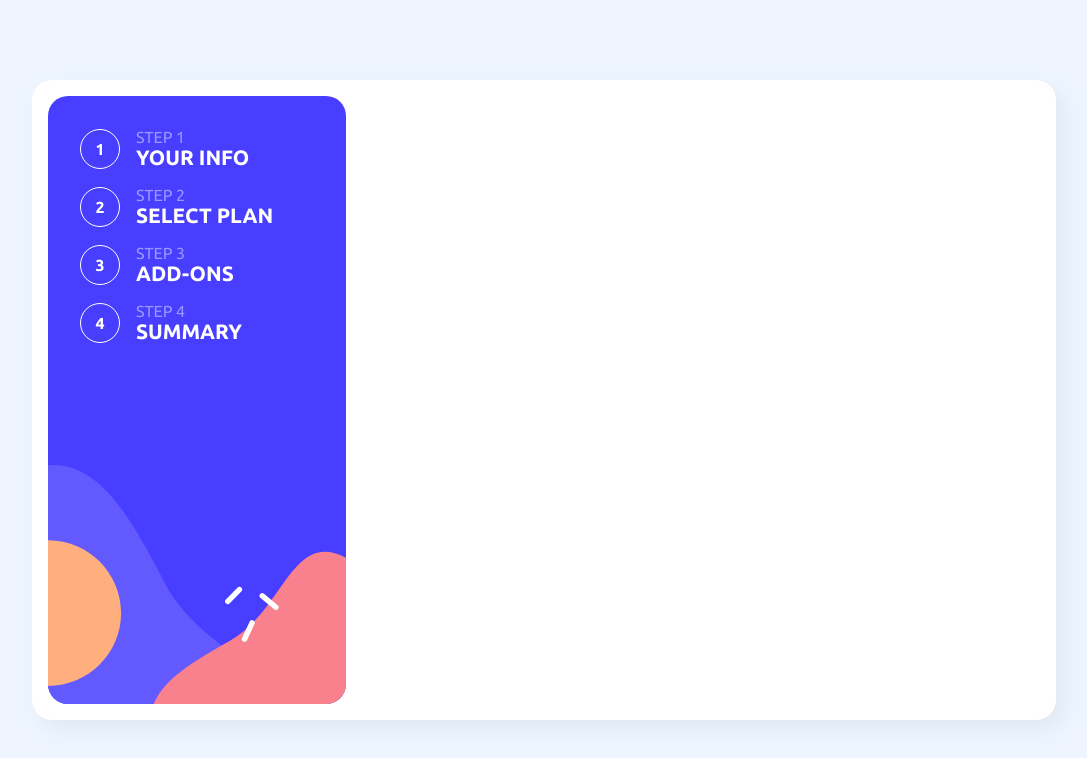
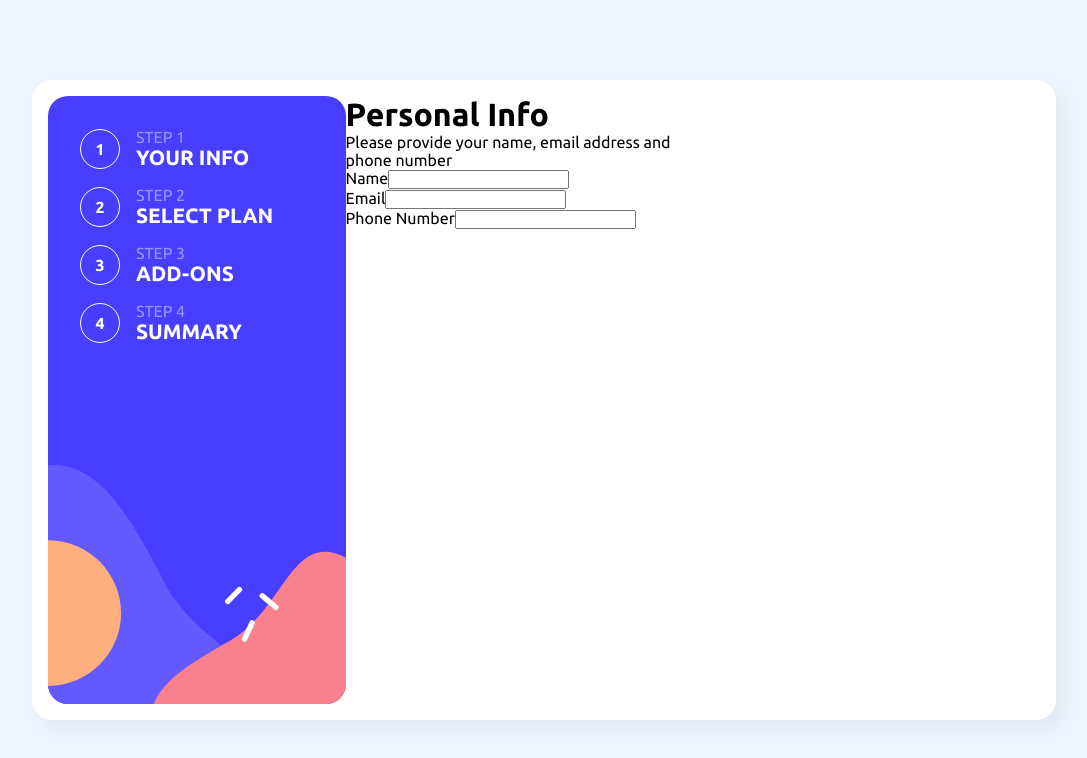
Before and after one commit to Pe-KaY/multi-step-form, an Angular app: page / in a window 1280 px wide. Shown: the top 758 px of the page, without its empty margins (96-1183 px from the left). Built offline with nearby package versions, Linux system fonts and the light colour scheme.

Commit message:
added personal info form

```diff
--- a/src/app/multistepform/multistepform.component.html
+++ b/src/app/multistepform/multistepform.component.html
@@ -31,5 +31,6 @@
   </div>
   <div class="form__rightSide">
     <!-- GUYS render your component here -->
+     <app-personalinfo></app-personalinfo>
   </div>
 </div>
--- a/src/app/multistepform/multistepform.component.ts
+++ b/src/app/multistepform/multistepform.component.ts
@@ -1,9 +1,10 @@
 import { Component } from '@angular/core';
+import { PersonalinfoComponent } from '../personalinfo/personalinfo.component';
 
 @Component({
   selector: 'app-multistepform',
   standalone: true,
-  imports: [],
+  imports: [ PersonalinfoComponent],
   templateUrl: './multistepform.component.html',
   styleUrl: './multistepform.component.css'
 })
--- a/src/app/personalinfo/personalinfo.component.css
+++ b/src/app/personalinfo/personalinfo.component.css
@@ -0,0 +1,6 @@
+.form__rightSide_modal {
+    width: 343px;
+    height: 376px;
+    background-color: white;
+    position: absolute;
+}
--- a/src/app/personalinfo/personalinfo.component.html
+++ b/src/app/personalinfo/personalinfo.component.html
@@ -1 +1,31 @@
-<p>personalinfo works!</p>
+<div class="form__rightSide_modal" >
+    <div class="personalInfo__header">
+        <h1>Personal Info</h1>
+        <p>Please provide your name, email address and phone number</p>
+    </div>
+    <div class="personalInfo__form">
+        <form>
+            <div>
+                <label for="name">Name</label>
+                <input type="text" id="name" formControlName="name">
+                <!-- <div *ngIf="form.controls.name.invalid && form.controls.name.touched" [class]="'error-msg'">
+                    Name is required.
+                  </div> -->
+            </div>
+            <div>
+                <label for="name">Email</label>
+                <input type="email" id="email" formControlName="email">
+                <!-- <div *ngIf="form.controls.email.invalid && form.controls.email.touched" [class]="'error-msg'">
+                    Email is required.
+                  </div> -->
+            </div>
+            <div>
+                <label for="phone">Phone Number</label>
+                <input type="tel" id="phone" formControlName="phone">
+                <!-- <div *ngIf="form.controls.phone.invalid && form.controls.phone.touched" [class]="'error-msg'">
+                    Phone number is required.
+                  </div> -->
+            </div>
+        </form>
+    </div>
+</div>
```
Also changed, not shown: src/app/personalinfo/personalinfo.component.ts (line endings or trailing spaces).
